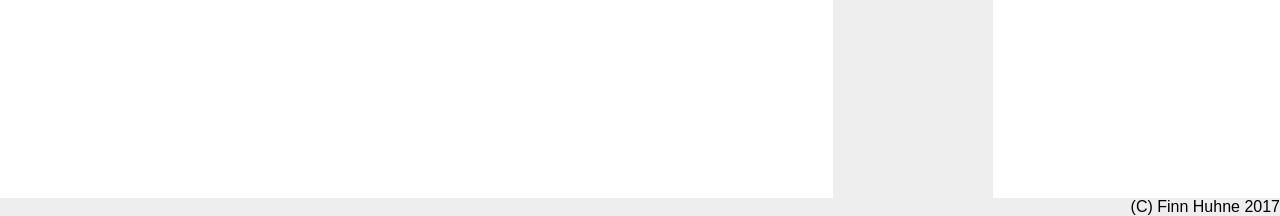
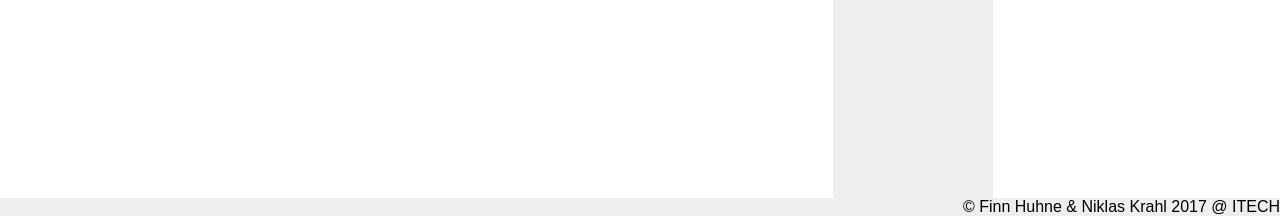
Before and after one commit to fhuhne/x-in-a-row, a Django app: page / in a window 1280 px wide. Shown: the part 584-800 px from the top of the page. Run offline with Django 3.2, Linux system fonts and the light colour scheme; data that the repository does not hold is empty.

Commit message:
[FIX] Update footer copyright information

```diff
--- a/django/game/templates/game/board.html
+++ b/django/game/templates/game/board.html
@@ -67,7 +67,7 @@
             </div>
         </div>
         <div class="footer">
-            (C) Finn Huhne 2017
+            &copy; Finn Huhne & Niklas Krahl 2017 @ ITECH
         </div>
     </div>
 {% endblock %}
--- a/django/game/templates/game/index.html
+++ b/django/game/templates/game/index.html
@@ -26,7 +26,7 @@
             </div>
         </div>
         <div class="footer">
-            (C) Finn Huhne 2017
+            &copy; Finn Huhne & Niklas Krahl 2017 @ ITECH
         </div>
     </div>
 {% endblock %}
```
